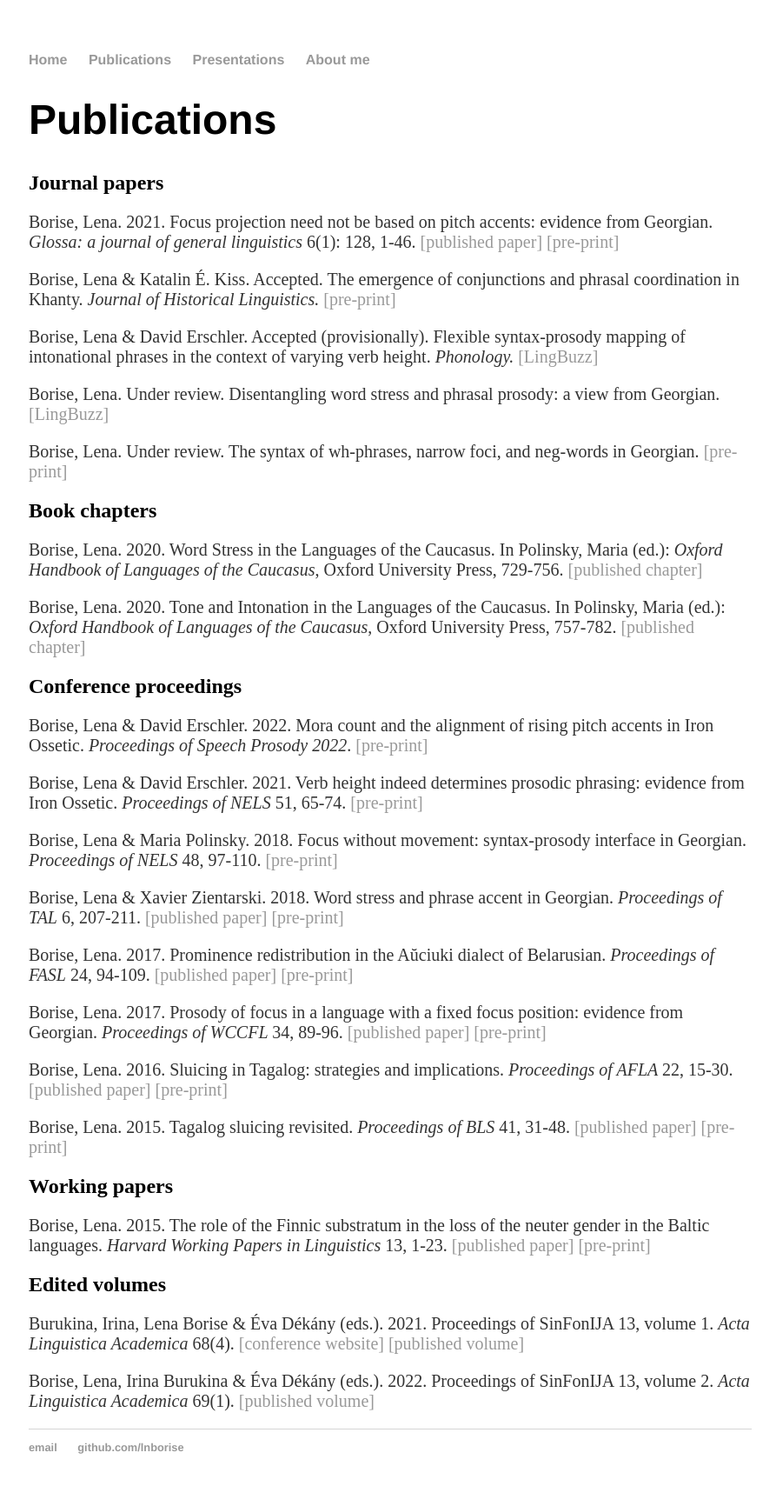
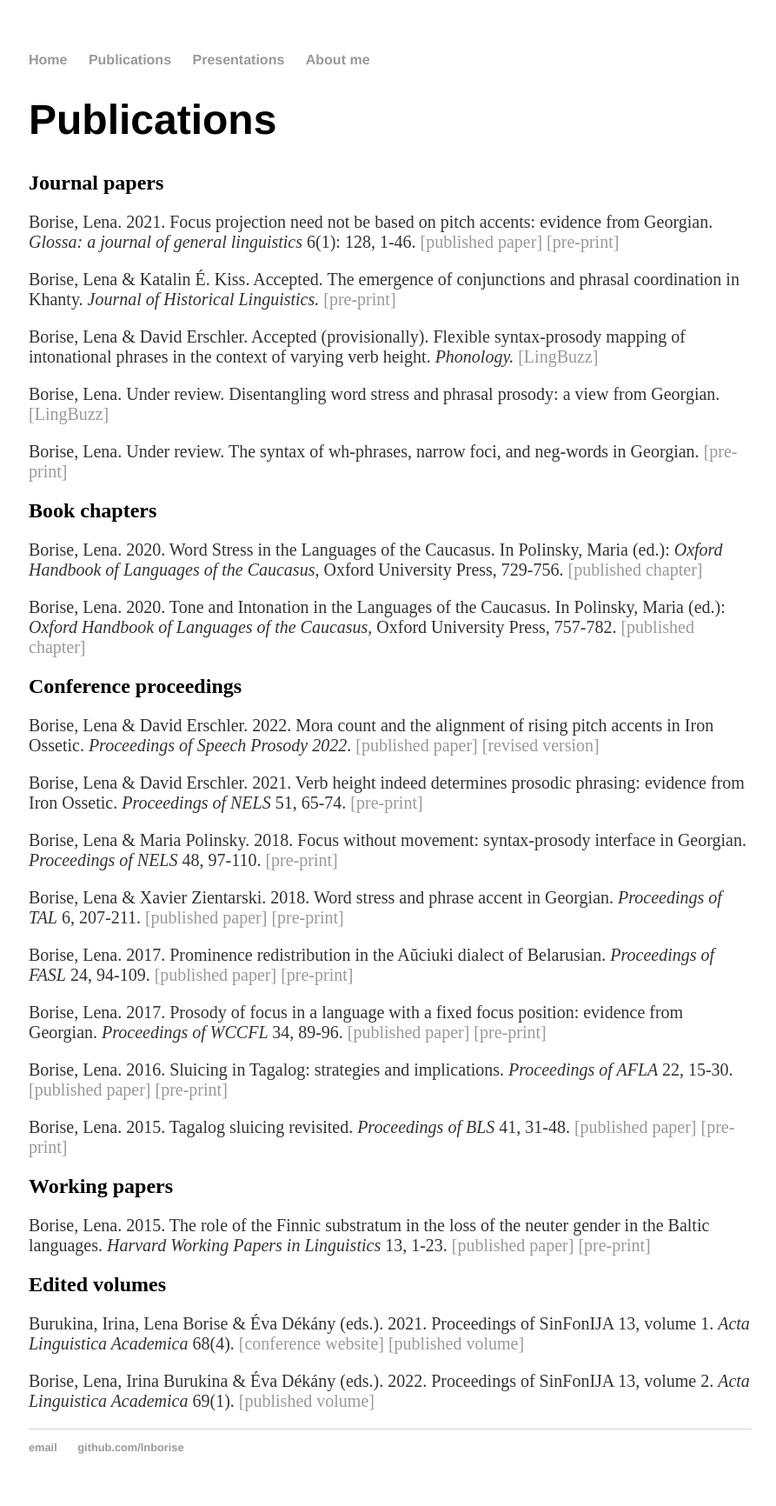
Before and after one commit to lnborise/lnborise.github.io, a Jekyll site: the page built from publications.html, in a window 1280 px wide. Shown: the whole page at 87% size, without its empty margins (191-1084 px from the left). Built offline with Jekyll 4.4.1, drawn with Linux system fonts in a browser that asks for light colours.

Commit message:
Update publications.html

```diff
--- a/publications.html
+++ b/publications.html
@@ -27,7 +27,7 @@
 
 <h2>Conference proceedings</h2>
 
-	<p>Borise, Lena & David Erschler. 2022. Mora count and the alignment of rising pitch accents in Iron Ossetic. <i>Proceedings of Speech Prosody 2022</i>. <a href="https://lnborise.github.io/assets/BoriseErschlerSP_final.pdf"> [pre-print] </a> </p>
+	<p>Borise, Lena & David Erschler. 2022. Mora count and the alignment of rising pitch accents in Iron Ossetic. <i>Proceedings of Speech Prosody 2022</i>. <a href="https://www.isca-speech.org/archive/speechprosody_2022/borise22_speechprosody.html"> [published paper]</a> <a href="https://lnborise.github.io/assets/BoriseErschlerSP_final.pdf"> [revised version] </a> </p>
 
 	<p>Borise, Lena & David Erschler. 2021. Verb height indeed determines prosodic phrasing: evidence from Iron Ossetic. <i>Proceedings of NELS</i> 51, 65-74. <a href="https://lnborise.github.io/assets/NELS51_Proceedings_final.pdf"> [pre-print] </a> </p>
 
```
